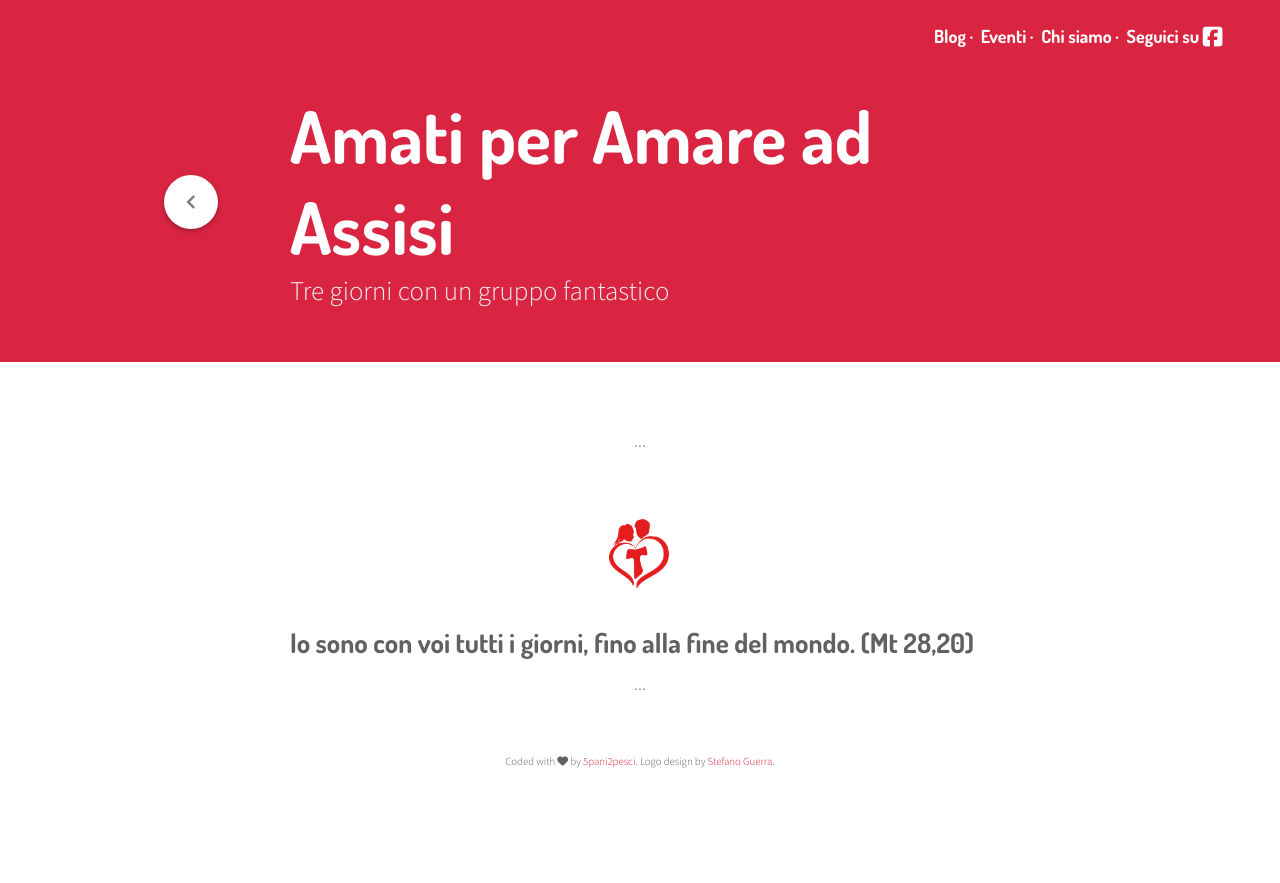
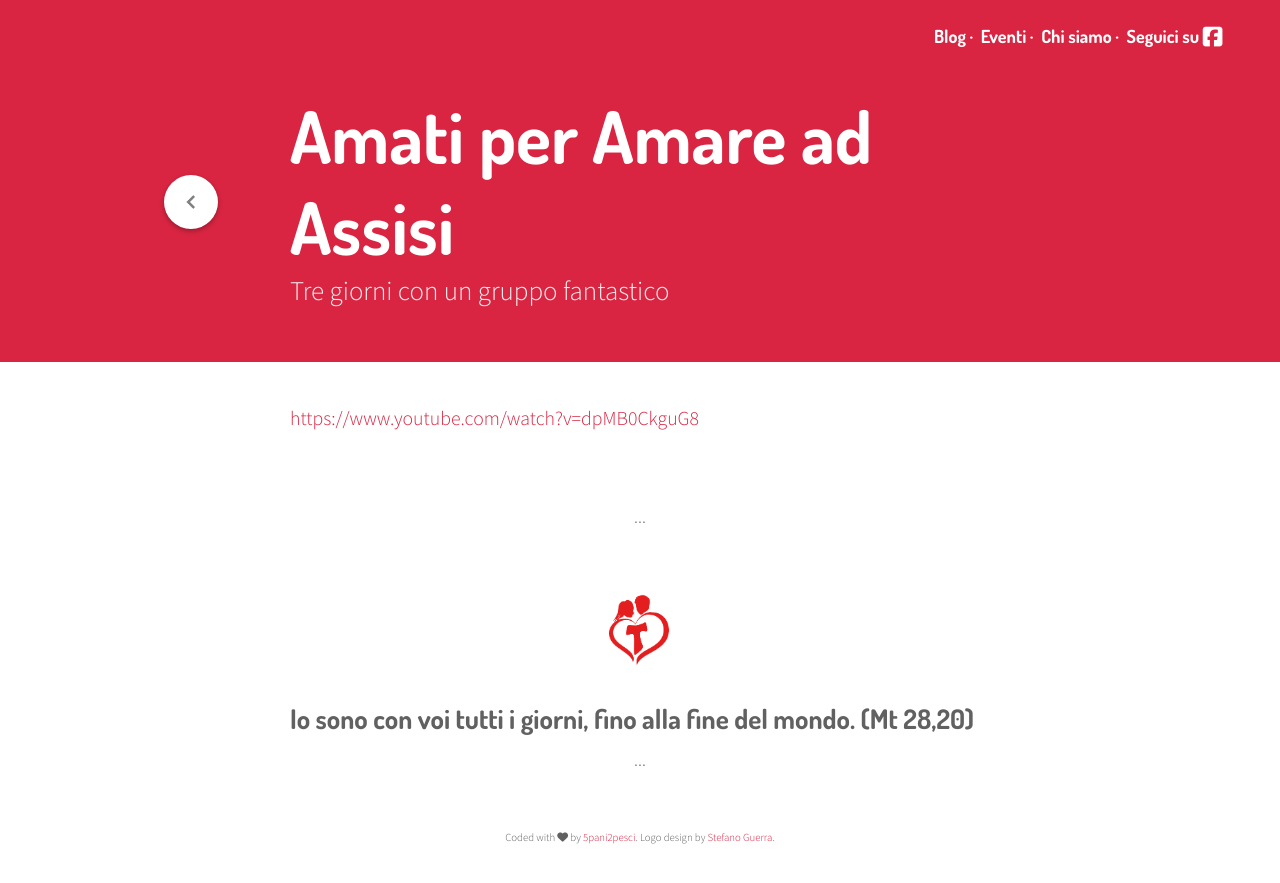
Before and after one commit to amatiperamare/amatiperamare.github.io, a Jekyll site: the page built from _events/assisi.md, in a window 1280 px wide. Shown: the top 883 px of the page. Built offline with Jekyll 4.4.1, drawn with Linux system fonts in a browser that asks for light colours; nearby versions of some CDN libraries; some of the changed lines change nothing that is shown.

Commit message:
Updated Assisi and 2 other files

```diff
--- a/_events/assisi.md
+++ b/_events/assisi.md
@@ -5,3 +5,5 @@ summary: Tre giorni con un gruppo fantastico
 collection: events
 layout: post
 ---
+
+[https://www.youtube.com/watch?v=dpMB0CkguG8 ](http://https://www.youtube.com/watch?v=dpMB0CkguG8)
```
Also changed, not shown: 2 other files.
